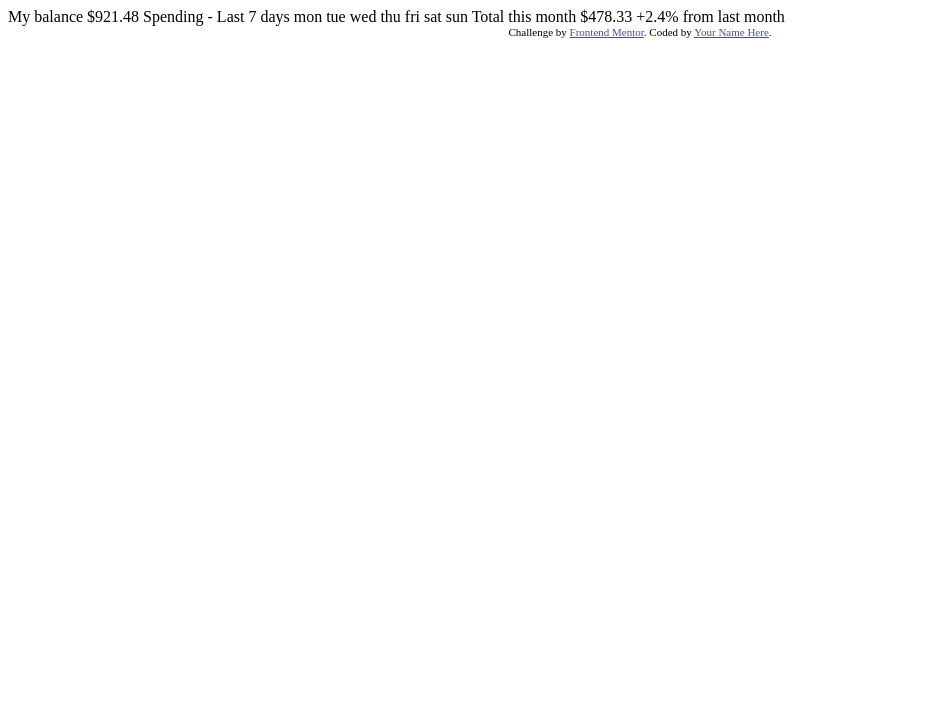
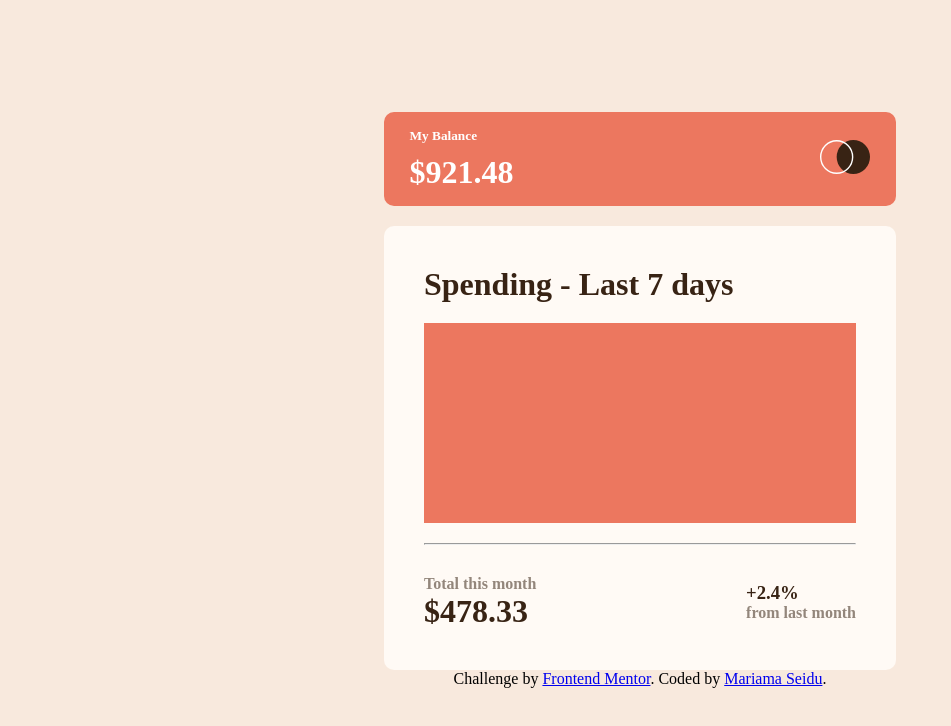
Before and after one commit to Marie-297/Frontend_Mentor_Challenges, a plain HTML site: page expenses chart component/index.html in a window 1280 px wide. Shown: the whole page, without its empty margins (0-951 px from the left). Drawn offline with Linux system fonts and the light colour scheme.

Commit message:
created the HTML and styled it to make the page visibly close to the design

```diff
--- a/expenses chart component/index.html
+++ b/expenses chart component/index.html
@@ -7,37 +7,43 @@
   <link rel="icon" type="image/png" sizes="32x32" href="./images/favicon-32x32.png">
 
   <title>Frontend Mentor | Expenses chart component</title>
-
-  <!-- Feel free to remove these styles or customise in your own stylesheet 👍 -->
-  <style>
-    .attribution { font-size: 11px; text-align: center; }
-    .attribution a { color: hsl(228, 45%, 44%); }
-  </style>
+  <link rel="stylesheet" href="style.css">
 </head>
 <body>
+  <div class="main-body">
+    <!-- header Section -->
+    <div class="header">
+      <div class="left-header">
+        <h5>My Balance</h5>
+        <h1>$921.48</h1>
+      </div>
+      <div class="right-header">
+        <img src="images/logo.svg" alt="">
+      </div>
+    </div>
+    <div class="content">
+      <h1 class="heading">Spending - Last 7 days</h1>
+      <div class="chart"></div>
+      <hr>
+      <div class="footer">
+        <div class="left-footer">
+          <h4>Total this month</h4>
+          <h1>$478.33</h1>
+        </div>
+        <div class="right-footer">
+          <h3>+2.4%</h3>
+          <h4>from last month</h4>
+        </div>
+      </div>
+    </div>
+  </div>
 
-  My balance
-  $921.48
-
-  Spending - Last 7 days
-
-  mon
-  tue
-  wed
-  thu
-  fri
-  sat
-  sun
-
-  Total this month
-  $478.33
-
-  +2.4%
-  from last month
 
   <div class="attribution">
     Challenge by <a href="https://www.frontendmentor.io?ref=challenge" target="_blank">Frontend Mentor</a>.
-    Coded by <a href="#">Your Name Here</a>.
+    Coded by <a href="#">Mariama Seidu</a>.
   </div>
+
+  <script src="index.js"></script>
 </body>
 </html>
--- /dev/null
+++ b/expenses chart component/style.css
@@ -0,0 +1,66 @@
+/* default styling */
+* {
+  box-sizing: border-box;
+  margin: 0;
+}
+/* styles for the body element */
+body {
+  min-height: 100vh;
+  width: 100vw;
+  display: flex;
+  flex-direction: column;
+  justify-content: center;
+  align-items: center;
+  background-color: hsl(27, 66%, 92%);
+}
+.main-body {
+  width: 40%;
+}
+/* header styles */
+.header {
+  background-color: hsl(10, 79%, 65%);
+  color: white !important;
+  padding: 3% 5%;
+  border-radius: 10px;
+  display: flex;
+  justify-content: space-between;
+  align-items: center;
+}
+.left-header {
+  display: flex;
+  flex-direction: column;
+  row-gap: 10px;
+  h1 {
+    color: white;
+  }
+}
+img {
+  width: 50px;
+}
+/* styles for the content */
+.content {
+  background-color: hsl(33, 100%, 98%);
+  margin-top: 20px;
+  padding: 40px;
+  border-radius: 10px;
+}
+h1, h3 {
+  color: hsl(25, 47%, 15%);
+}
+.chart {
+  width: 100%;
+  height: 200px;
+  background-color: hsl(10, 79%, 65%);
+  margin-bottom: 20px;
+  margin-top: 20px;
+}
+/* footer styles */
+.footer {
+  display: flex;
+  justify-content: space-between;
+  margin-top: 30px;
+  align-items: center;
+}
+h4 {
+  color: hsl(28, 10%, 53%);
+}
```
Also changed, not shown: expenses chart component/index.js (added).
